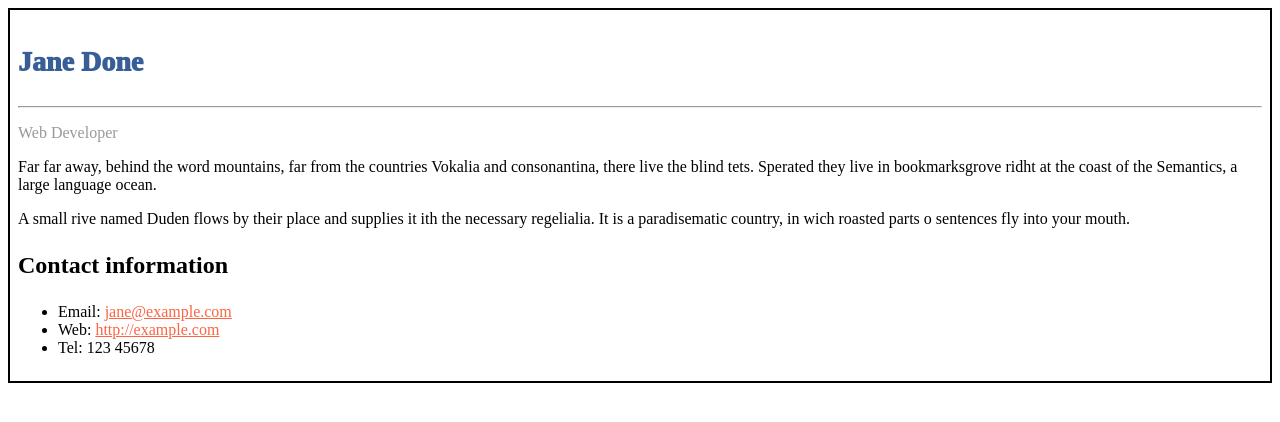
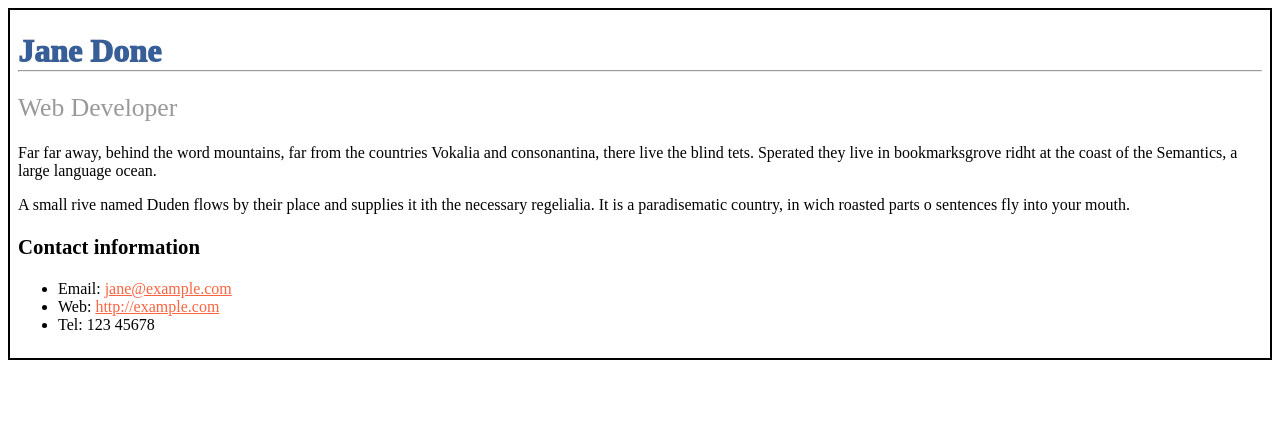
Before and after one commit to 2022-SEMII-DESIV-G1/Caballero-Diego, a plain HTML site: page laboratorio6/index.html in a window 1280 px wide. Drawn offline with Linux system fonts and the light colour scheme.

Commit message:
Cambios estilo/p to h

```diff
--- a/laboratorio6/index.html
+++ b/laboratorio6/index.html
@@ -9,9 +9,9 @@
 </head>
 <body>
     <div class="box">
-      <p class="top">Jane Done</p>
+      <h1 class="top">Jane Done</h1>
       <hr class="line" />
-      <p id="text" class="sub">Web Developer</p>
+      <h2 id="text" class="sub">Web Developer</h2>
       <p id="text">Far far away, behind the word mountains, far from the countries Vokalia and consonantina,
         there live the blind tets. Sperated they live in bookmarksgrove ridht at the coast of the Semantics,
         a large language ocean.
@@ -19,7 +19,7 @@
       <p id="text"> A small rive named Duden flows by their place and supplies it ith the necessary regelialia.
         It is a paradisematic country, in wich roasted parts o sentences fly into your mouth.
       </p>
-      <p id="text" class="cont">Contact information</p>
+      <h3 id="text" class="cont">Contact information</h3>
       <ul id="text">
         <li class="email">Email:
           <a class="link" href="www.gmail.com" title="Email" target="_blank">
--- a/laboratorio6/style.css
+++ b/laboratorio6/style.css
@@ -6,20 +6,27 @@
   color: #375e97;
   font: Georgia;
   font-weight: 1000;
-  font-size: 175%;
+  font-size: 200%;
+  padding: 0px;
+  margin-top: 15px;
+  margin-bottom: 0px;
 }
 #texto{
   font: Arial;
 }
 .line{
   color: #375e97;
+  padding: 0px;
+  margin-top: 0px;
 }
 .sub{
   color: #999999;
+  font-weight: 500;
+  font-size: 160%;
 }
 .cont{
   font-weight: bold;
-  font-size: 150%;
+  font-size: 130%;
 }
 .link{
   color: #fb6542;
```
